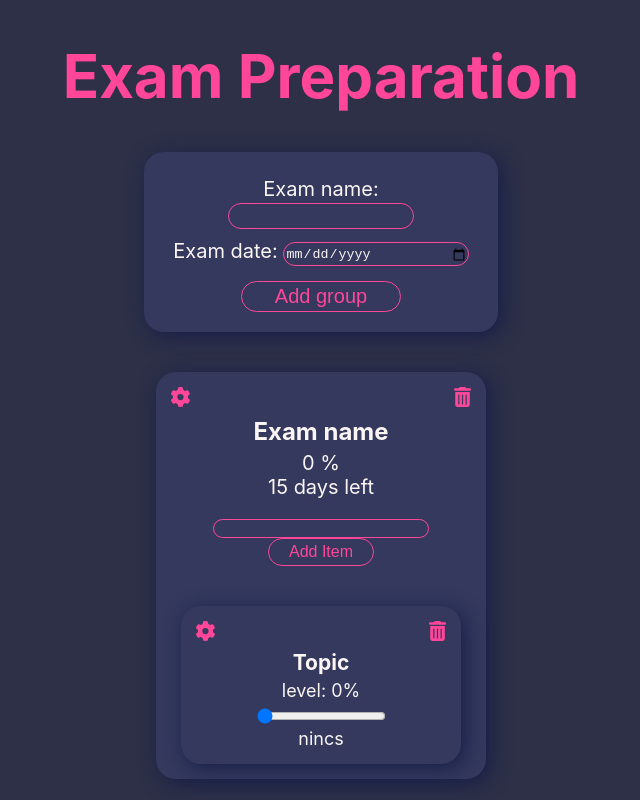
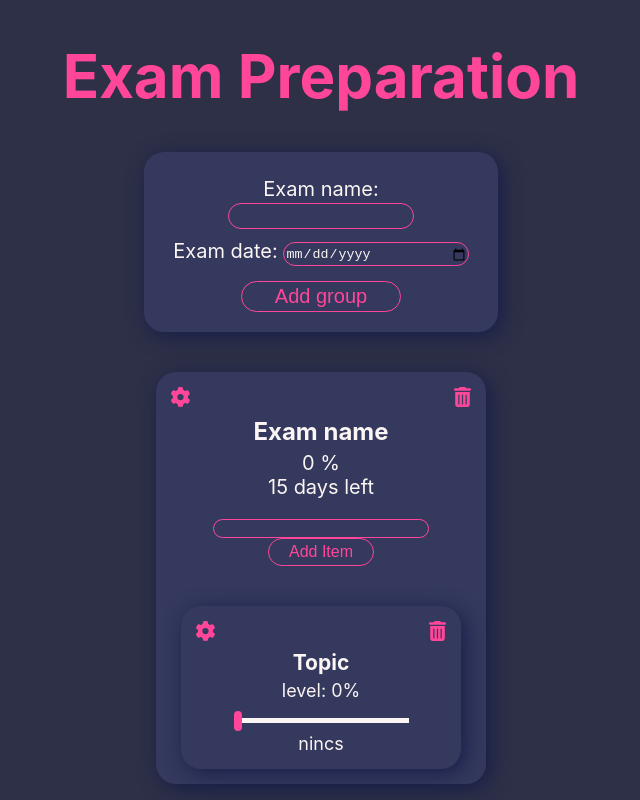
Before and after one commit to cintia-sari/exam-preparation-react, a React (Create React App) app: page / in a window 1280 px wide. Shown: the whole page, without its empty margins (319-959 px from the left). Built offline with nearby package versions, Linux system fonts and the light colour scheme.

Commit message:
editing css topic range

```diff
--- a/src/Components/TopicGroup/TopicGroup.css
+++ b/src/Components/TopicGroup/TopicGroup.css
@@ -19,3 +19,35 @@
     margin:5px;
     font-weight: 400;
 }
+
+input[type=range] {
+    -webkit-appearance: none;
+    margin: 10px 0;
+    width: 70%;
+  }
+
+  input[type=range]::-webkit-slider-runnable-track {
+    height: 5px;
+    cursor: pointer;
+    background: var(--white);
+  }
+
+  input[type=range]::-webkit-slider-thumb {
+    height: 20px;
+    width: 8px;
+    border-radius: 9px;
+    background:var(--pink);
+    cursor: pointer;
+    -webkit-appearance: none;
+    margin-top: -7px;
+  }
+
+  input[type=range]::-webkit-slider-thumb:hover{
+    scale:1.2;
+  }
+
+  .check-list{
+    display: flex;
+    justify-content: center;
+    margin:10px;
+  }
```
